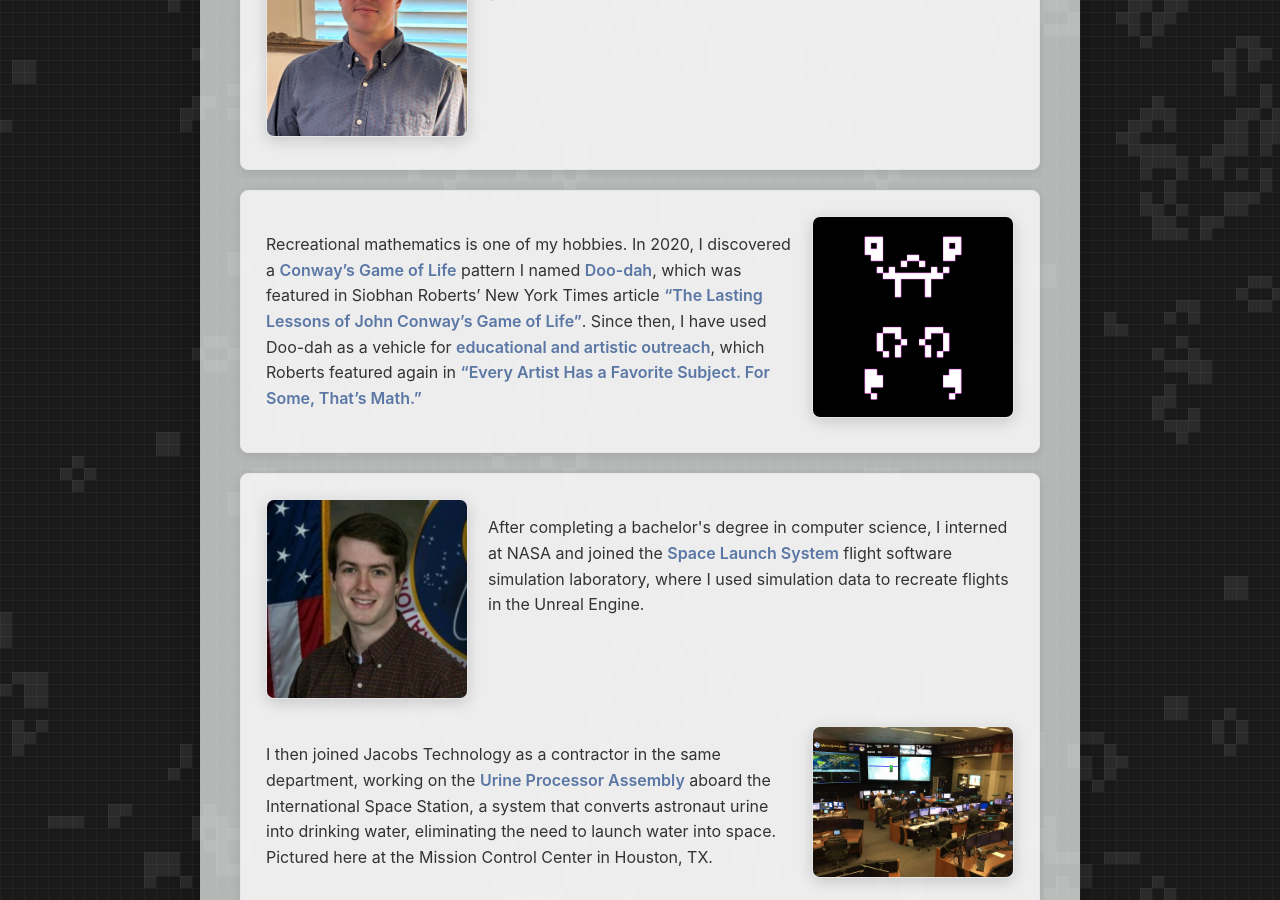
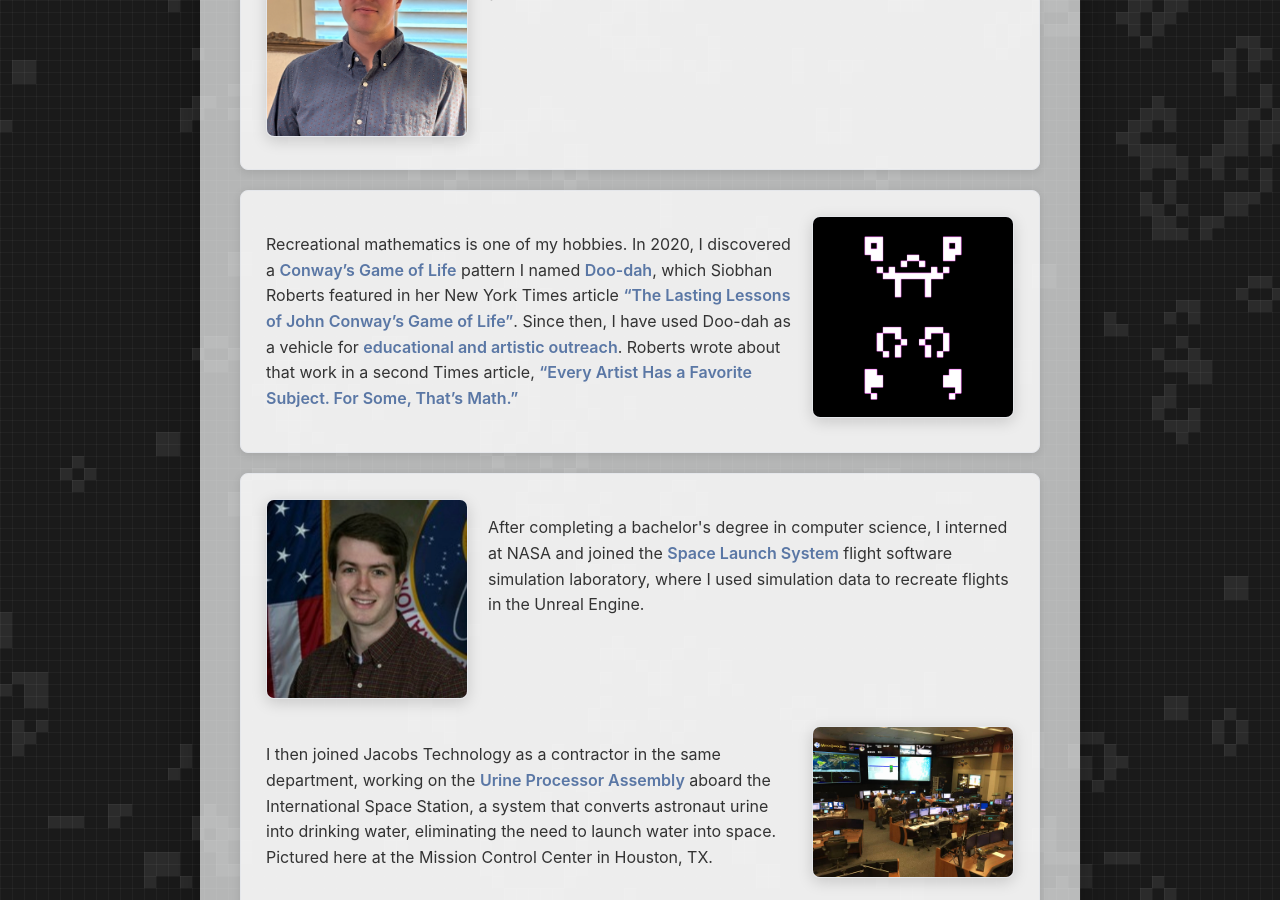
Before and after one commit to johnwinston/johnwinston.github.io, a Jekyll site: the page built from index.html, in a window 1280 px wide and 900 px high, scrolled down 316 px. Built offline with Jekyll 4.4.1, drawn with Linux system fonts in a browser that asks for light colours.

Commit message:
Reword Doo-dah paragraph around both NYT articles
Co-Authored-By: Claude Opus 5.5 (1M context) <noreply@anthropic.com>
Claude-Session: https://claude.ai/code/session_01SMdXjvZJ1gswmd4FRuPzWK

```diff
--- a/index.html
+++ b/index.html
@@ -20,7 +20,7 @@ title: Home
         <img src="/assets/images/doodah.gif" alt="Doo-dah animation">
     </a>
     <div class="text">
-        <p>Recreational mathematics is one of my hobbies. In 2020, I discovered a <a href="https://en.wikipedia.org/wiki/Conway%27s_Game_of_Life">Conway’s Game of Life</a> pattern I named <a href="https://conwaylife.com/wiki/Doo-dah">Doo-dah</a>, which was featured in Siobhan Roberts’ New York Times article <a href="https://www.nytimes.com/2020/12/28/science/math-conway-game-of-life.html">“The Lasting Lessons of John Conway’s Game of Life”</a>. Since then, I have used Doo-dah as a vehicle for <a href="https://gallery.bridgesmathart.org/exhibitions/bridges-2025-exhibition-of-mathematical-art/john-winston-garth">educational and artistic outreach</a>, which Roberts featured again in <a href="https://www.nytimes.com/2025/10/10/science/mathematics-art-roelofs.html">“Every Artist Has a Favorite Subject. For Some, That’s Math.”</a></p>
+        <p>Recreational mathematics is one of my hobbies. In 2020, I discovered a <a href="https://en.wikipedia.org/wiki/Conway%27s_Game_of_Life">Conway’s Game of Life</a> pattern I named <a href="https://conwaylife.com/wiki/Doo-dah">Doo-dah</a>, which Siobhan Roberts featured in her New York Times article <a href="https://www.nytimes.com/2020/12/28/science/math-conway-game-of-life.html">“The Lasting Lessons of John Conway’s Game of Life”</a>. Since then, I have used Doo-dah as a vehicle for <a href="https://gallery.bridgesmathart.org/exhibitions/bridges-2025-exhibition-of-mathematical-art/john-winston-garth">educational and artistic outreach</a>. Roberts wrote about that work in a second Times article, <a href="https://www.nytimes.com/2025/10/10/science/mathematics-art-roelofs.html">“Every Artist Has a Favorite Subject. For Some, That’s Math.”</a></p>
     </div>
 </div>
 
```
